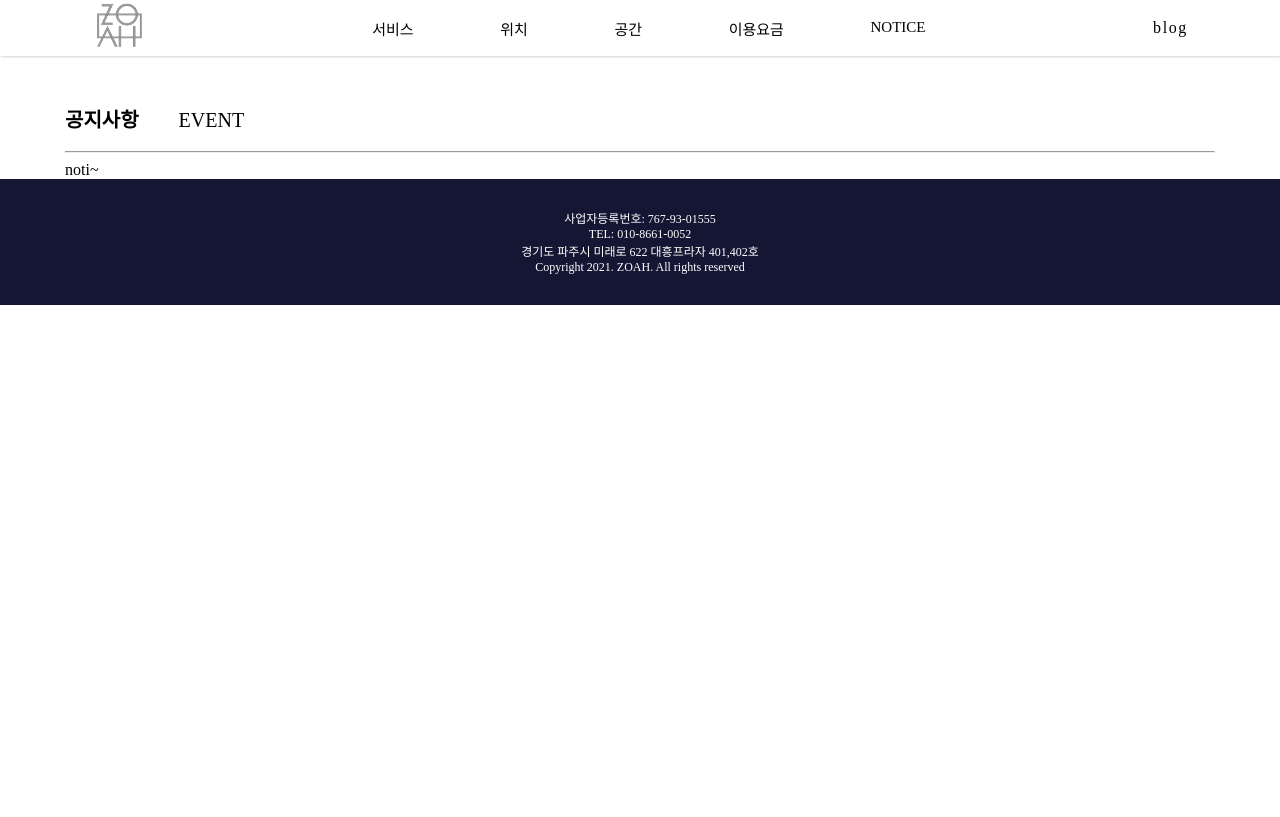
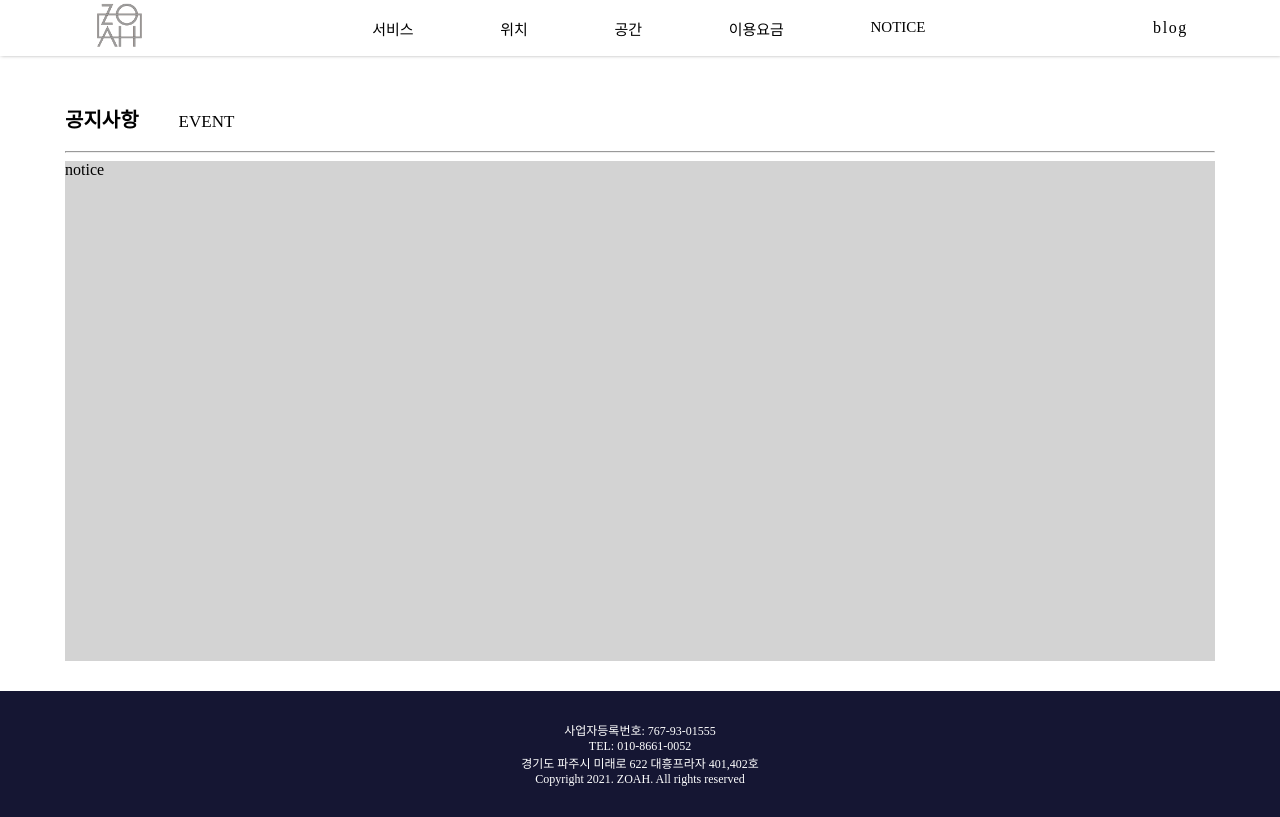
Before and after one commit to EunHye146/-commercial-site_JiYoung, a React (Create React App) app: page /notice in a window 1280 px wide. Built offline with nearby package versions, Linux system fonts and the light colour scheme.

Commit message:
레이아웃 오류 수정

```diff
--- a/src/components/Location/Map.js
+++ b/src/components/Location/Map.js
@@ -13,16 +13,12 @@ const Wrapper = styled(Responsive)`
   padding-top : 50px;
   padding-bottom : 50px;
   margin-bottom : 50px;
-  background : #fffefa;
-  border-radius : 10px;
-  box-shadow : 3px 3px 3px 3px #d9d7cc;
 `;
 
 const Title = styled.div`
   font-size : 30px;
   font-weight : bold;
-  padding-top : 30px;
-  padding-bottom : 30px;
+  margin-top : 35px;
   text-align : center;
 `;
 
@@ -32,6 +28,9 @@ const TextWrapper = styled.div`
   height : 400px;
   display : inline-block;
   margin-left : 15px;
+  background : #fffefa;
+  border-radius : 10px;
+  box-shadow : 3px 3px 3px 3px #d9d7cc;
 `;
 
 const Text = styled.div`
@@ -43,7 +42,6 @@ const Text = styled.div`
   text-align : left;
   padding-bottom : 20px;
   margin : auto;
-
 `;
 
 const Div = styled.div`
--- /dev/null
+++ b/src/components/Notice/Events.js
@@ -0,0 +1,20 @@
+import React from 'react';
+import styled from 'styled-components';
+import Responsive from '../common/Responsive';
+
+const Wrapper = styled(Responsive)`
+    background : lightgray;
+    height : 500px;
+    margin-bottom : 30px;
+`;
+
+function Events() {
+
+    return (
+        <>
+       <Wrapper>events</Wrapper>
+        </>
+    );
+}
+
+export default Events;
--- /dev/null
+++ b/src/components/Notice/NoticeCont.js
@@ -0,0 +1,20 @@
+import React from 'react';
+import styled from 'styled-components';
+import Responsive from '../common/Responsive';
+
+const Wrapper = styled(Responsive)`
+    background : lightgray;
+    height : 500px;
+    margin-bottom : 30px;
+`;
+
+function NoticeCont() {
+
+    return (
+        <>
+       <Wrapper>notice</Wrapper>
+        </>
+    );
+}
+
+export default NoticeCont;
--- a/src/components/main/MainCont.js
+++ b/src/components/main/MainCont.js
@@ -1,60 +1,55 @@
 import React from 'react';
 import styled from 'styled-components';
 import PhotoSlide from './PhotoSlide';
-import Fade from 'react-reveal/Fade';
-import LogoImg from '../../imgs/BannerLogo.png';
+import logoImg from '../../imgs/BannerLogo.png';
+
+const Wrapper = styled.div`
+    position : relative;
+    text-align : center;
+    @keyframes fadein {
+        0%   { opacity: 0; }
+        100% { opacity: 1; }
+    }
+    animation: fadein 2s;
+`;
 
 const TextBlock = styled.div`
     position : absolute;
-    top : 40%;
-    width : 100%;
-    text-align : center;
+    top : 50%;
+    left : 50%;
+    transform : translate(-50%, -50%);
     color : white;
     @media screen and (max-width: 768px) {
-        position : absolute;
-        top : 40%;
-        color : white;
-        background: transparent;
     }
 `;
 
-const H1 = styled.div`
-
-`;
-
 const Text = styled.div`
-    padding-top : 5px;
     font-size : 18px;
-    line-height : 1.5rem;
     font-weight : regular;
     letter-spacing: 0.3px;
 `;
 
-const SubText = styled.div`
-    display : inline-block;
+const SubText = styled.span`
     font-size : 37px;
     letter-spacing: 3px;
 `;
 
 const BannerLogo = styled.img`
     width : 200px;
-    padding-right : 10px;
+    margin-right : 10px;
 `;
 
 function MainCont() {
     return (
         <>
-        <Fade>
+        <Wrapper>
             <PhotoSlide/>
-        </Fade>
-            <TextBlock>
-            <Fade>
-                <BannerLogo src={LogoImg}/><SubText>STUDYCAFE</SubText>
+            <TextBlock><BannerLogo src={logoImg}/><SubText>STUDYCAFE</SubText>
                 <Text>
                 럭셔리한 호텔식 스터디카페
                 </Text>
-            </Fade>
             </TextBlock>
+        </Wrapper>
         </>
     );
 }
--- a/src/pages/Notice.js
+++ b/src/pages/Notice.js
@@ -3,6 +3,8 @@ import Header from '../components/common/NewHeader';
 import Footer from '../components/common/Footer';
 import styled from 'styled-components';
 import Responsive from '../components/common/Responsive';
+import NoticeCont from '../components/Notice/NoticeCont';
+import Events from '../components/Notice/Events';
 
 const Wrapper = styled(Responsive)`
     padding-top : 4rem;
@@ -11,15 +13,16 @@ const Wrapper = styled(Responsive)`
 const Cate = styled.div`
     padding-top : 40px;
     padding-bottom : 10px;
-    font-size : 20px;
     #noti {
         margin-right : 40px;
         font-weight : 900;
         cursor : pointer;
+        font-size : 20px;
     }
     #event {
         cursor : pointer;
         font-weight : 100;
+        font-size : 17px;
     }
     #noti:hover, #event:hover {
         color : gray;
@@ -33,14 +36,18 @@ function Notice() {
         setEvent(false);
         setNoti(true);
         document.getElementById("noti").style.fontWeight = "900";
+        document.getElementById("noti").style.fontSize = "20px";
         document.getElementById("event").style.fontWeight = "100";
+        document.getElementById("event").style.fontSize = "17px";
     };
 
     const showEvent = () => {
         setNoti(false);
         setEvent(true);
         document.getElementById("event").style.fontWeight = "900";
+        document.getElementById("event").style.fontSize = "20px";
         document.getElementById("noti").style.fontWeight = "100";
+        document.getElementById("noti").style.fontSize = "17px";
     };
     return (
         <>
@@ -51,8 +58,8 @@ function Notice() {
                 <span id="event" onClick={showEvent}>EVENT</span>
             </Cate>
             <hr/>
-            { noti && <div>noti~</div>}
-            { event && <div>event~</div>}
+            { noti && <NoticeCont/>}
+            { event && <Events/>}
             </Wrapper>
             <Footer/>
         </>
```
